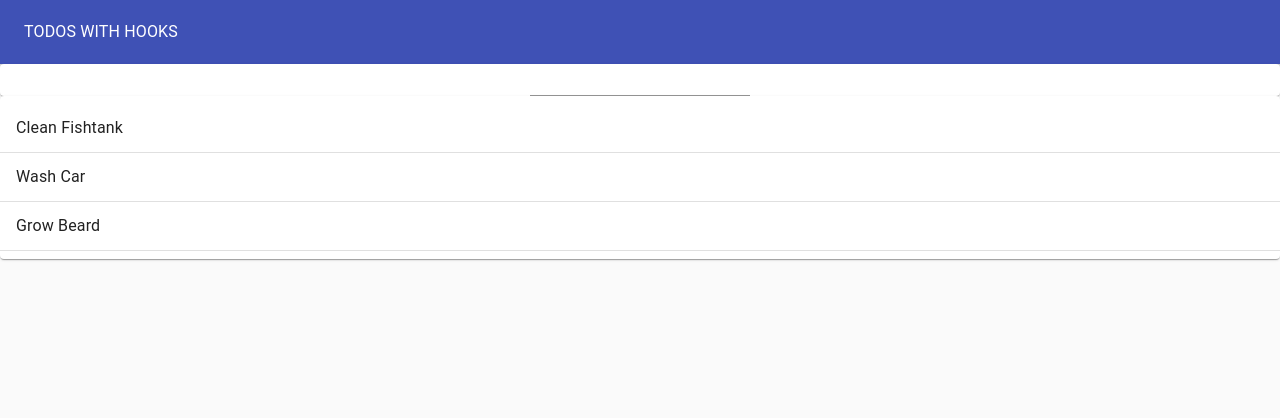
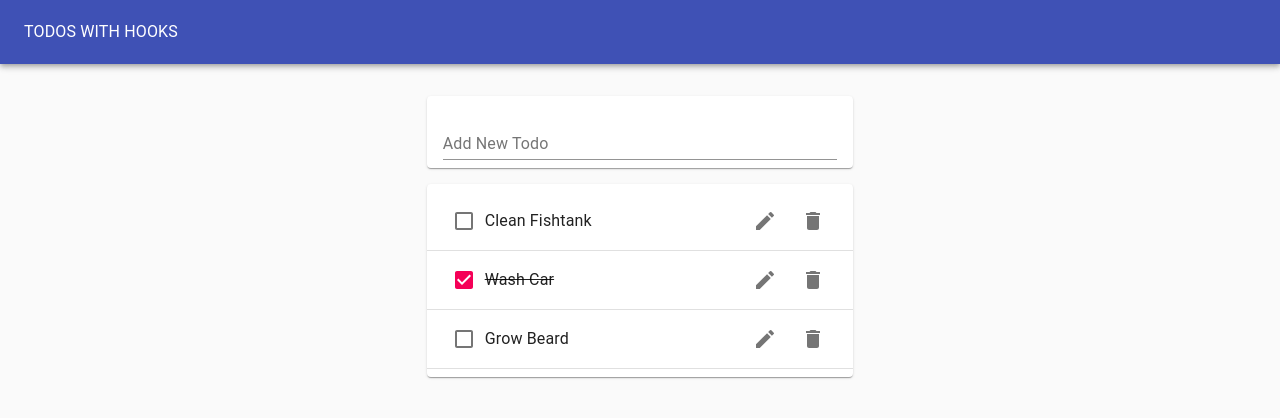
Before and after one commit to GlibKostsov/react-hooks-todo-app, a React (Create React App) app: page / in a window 1280 px wide. Shown: the top 418 px of the page. Built offline with nearby package versions, Linux system fonts and the light colour scheme.

Commit message:
add Todo Component & style TodoForm

```diff
--- a/src/App.js
+++ b/src/App.js
@@ -2,11 +2,7 @@
 import './App.css'
 
 function App() {
-  return (
-    <div className='App'>
-      <TodoApp />
-    </div>
-  )
+  return <TodoApp />
 }
 
 export default App
--- /dev/null
+++ b/src/Todo.js
@@ -0,0 +1,29 @@
+import React from 'react'
+import ListItem from '@material-ui/core/ListItem'
+import ListItemText from '@material-ui/core/ListItemText'
+import Checkbox from '@material-ui/core/Checkbox'
+import IconButton from '@material-ui/core/IconButton'
+import DeleteIcon from '@material-ui/icons/Delete'
+import EditIcon from '@material-ui/icons/Edit'
+import ListItemSecondaryAction from '@material-ui/core/ListItemSecondaryAction'
+
+export default function Todo({ task, completed }) {
+  return (
+    <ListItem>
+      <Checkbox tabIndex={-1} checked={completed} />
+      <ListItemText
+        style={{ textDecoration: completed ? 'line-through' : 'none' }}
+      >
+        {task}
+      </ListItemText>
+      <ListItemSecondaryAction>
+        <IconButton aria-label='Delete'>
+          <EditIcon />
+        </IconButton>
+        <IconButton aria-label='Edit'>
+          <DeleteIcon />
+        </IconButton>
+      </ListItemSecondaryAction>
+    </ListItem>
+  )
+}
--- a/src/TodoApp.js
+++ b/src/TodoApp.js
@@ -3,7 +3,7 @@
 import Paper from '@material-ui/core/Paper'
 import AppBar from '@material-ui/core/AppBar'
 import Toolbar from '@material-ui/core/Toolbar'
-import Grid from '@material-ui/core/Typography'
+import Grid from '@material-ui/core/Grid'
 import TodoList from './TodoList'
 import TodoForm from './TodoForm'
 
@@ -45,8 +45,12 @@
         </Toolbar>
       </AppBar>
 
-      <TodoForm addTodo={addTodo} />
-      <TodoList todos={todos} />
+      <Grid container justify='center' style={{ marginTop: '1rem' }}>
+        <Grid item xs={11} md={8} lg={4}>
+          <TodoForm addTodo={addTodo} />
+          <TodoList todos={todos} />
+        </Grid>
+      </Grid>
     </Paper>
   )
 }
--- a/src/TodoForm.js
+++ b/src/TodoForm.js
@@ -6,7 +6,7 @@
 export default function TodoForm({ addTodo }) {
   const [value, handleChange, reset] = useInputState('')
   return (
-    <Paper>
+    <Paper style={{ margin: '1rem 0', padding: '0 1rem' }}>
       <form
         onSubmit={(e) => {
           e.preventDefault()
@@ -14,7 +14,13 @@
           reset()
         }}
       >
-        <TextField value={value} onChange={handleChange} />
+        <TextField
+          value={value}
+          onChange={handleChange}
+          margin='normal'
+          label='Add New Todo'
+          fullWidth
+        />
       </form>
     </Paper>
   )
--- a/src/TodoList.js
+++ b/src/TodoList.js
@@ -1,9 +1,9 @@
 import React from 'react'
 import Paper from '@material-ui/core/Paper'
 import List from '@material-ui/core/List'
-import ListItem from '@material-ui/core/ListItem'
-import ListItemText from '@material-ui/core/ListItemText'
+
 import Divider from '@material-ui/core/Divider'
+import Todo from './Todo'
 
 export default function TodoList(props) {
   return (
@@ -11,9 +11,7 @@
       <List>
         {props.todos.map((todo) => (
           <>
-            <ListItem>
-              <ListItemText>{todo.task}</ListItemText>
-            </ListItem>
+            <Todo task={todo.task} key={todo.id} completed={todo.completed} />
             <Divider />
           </>
         ))}
```
